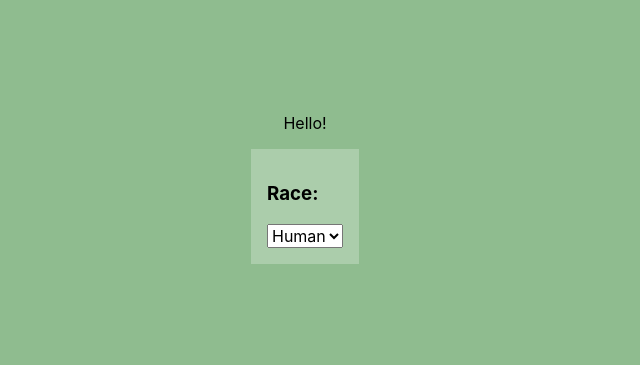
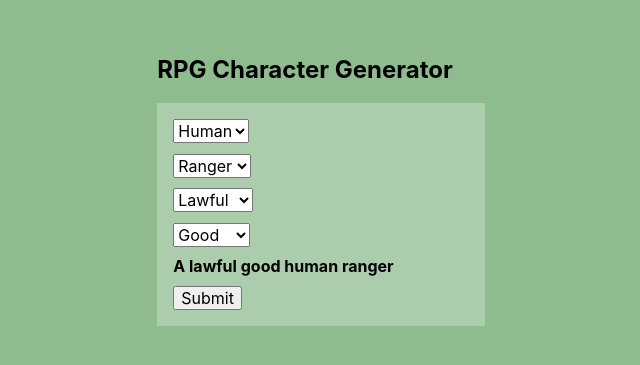
Before and after one commit to nHellstrom/gpt-character-maker, a React (Create React App) app: page / in a window 1280 px wide. Shown: the part 219-584 px from the top of the page, without its empty margins (335-975 px from the left). Built offline with nearby package versions, Linux system fonts and the light colour scheme.

Commit message:
More options

```diff
--- a/src/Components/CharacterMaker.css
+++ b/src/Components/CharacterMaker.css
@@ -1,7 +1,9 @@
 .CharacterMaker__Form {
     background-color: rgba(255,255,255,0.25);
+    width: 100%;
     padding: 1rem;
     display: flex;
+    gap:0.65rem;
     flex-direction: column;
     align-items: flex-start;
 }
--- a/src/Components/CharacterMaker.tsx
+++ b/src/Components/CharacterMaker.tsx
@@ -2,18 +2,50 @@ import { useState } from "react";
 import "./CharacterMaker.css"
 
 const CharacterMaker = () => {
-    const [race, setRace] = useState<string | undefined>(undefined);
+    const [race, setRace] = useState<string>("human");
+    const [charClass, setCharClass] = useState<string>("ranger");
+    const [alignmentX, setAlignmentX] = useState<string>("lawful");
+    const [alignmentY, setAlignmentY] = useState<string>("good");
+
+    const handleSubmit = () => {
+        // prevent default and submit to the api
+    }
 
     return <section className="CharacterMaker">
-        <p>Hello!</p>
+        <h2>RPG Character Generator</h2>
         <form className="CharacterMaker__Form">
-            <h3>Race: {race}</h3>
-            <select value={race ?? "human"} onChange={e => setRace(e.target.value)}>
+
+
+            <select value={race} onChange={e => setRace(e.target.value)}>
                 <option value="human">Human</option>
                 <option value="orc">Orc</option>
                 <option value="elf">Elf</option>
                 <option value="dwarf">Dwarf</option>
             </select>
+
+            <select value={charClass} onChange={e => setCharClass(e.target.value)}>
+                <option value="ranger">Ranger</option>
+                <option value="warrior">Warrior</option>
+                <option value="wizard">Wizard</option>
+                <option value="thief">Thief</option>
+            </select>
+
+            <select value={alignmentX} onChange={e => setAlignmentX(e.target.value)}>
+                <option value="lawful">Lawful</option>
+                <option value="neutral">Neutral</option>
+                <option value="chaotic">Chaotic</option>
+            </select>
+
+            <select value={alignmentY} onChange={e => setAlignmentY(e.target.value)}>
+                <option value="good">Good</option>
+                <option value="neutral">Neutral</option>
+                <option value="evil">Evil</option>
+            </select>
+
+            <b>A {alignmentX} {alignmentY} {race} {charClass}</b>
+
+            <button onClick={handleSubmit}>Submit</button>
+
         </form>
 
     </section>
```
